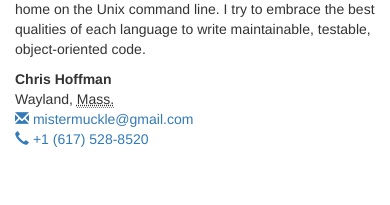
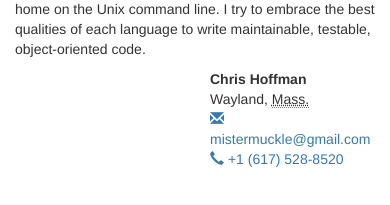
Before and after one commit to mistermuckle/mistermuckle.github.io, a plain HTML site: page index.html in a window 390 px wide. Shown: the part 151-356 px from the top of the page. Drawn offline with nearby package versions, Linux system fonts and the light colour scheme.

Commit message:
Fixed offset for mobile

```diff
--- a/index.html
+++ b/index.html
@@ -16,7 +16,7 @@
         </main>
 
         <footer class="row">
-            <address class="p-contact h-card col-sm-6 col-sm-offset-6">
+            <address class="p-contact h-card col-xs-6 col-xs-offset-6">
                 <strong class="p-name">Chris Hoffman</strong><br>
                 <span class="p-adr h-adr"><span class="p-locality">Wayland</span>, <abbr class="p-region" title="Massachusetts">Mass.</abbr></span><br>
                 <a href="mailto:mistermuckle+github@gmail.com" class="p-email"><span class="glyphicon glyphicon-envelope" aria-hidden="true"></span> mistermuckle@gmail.com</a><br>
```
